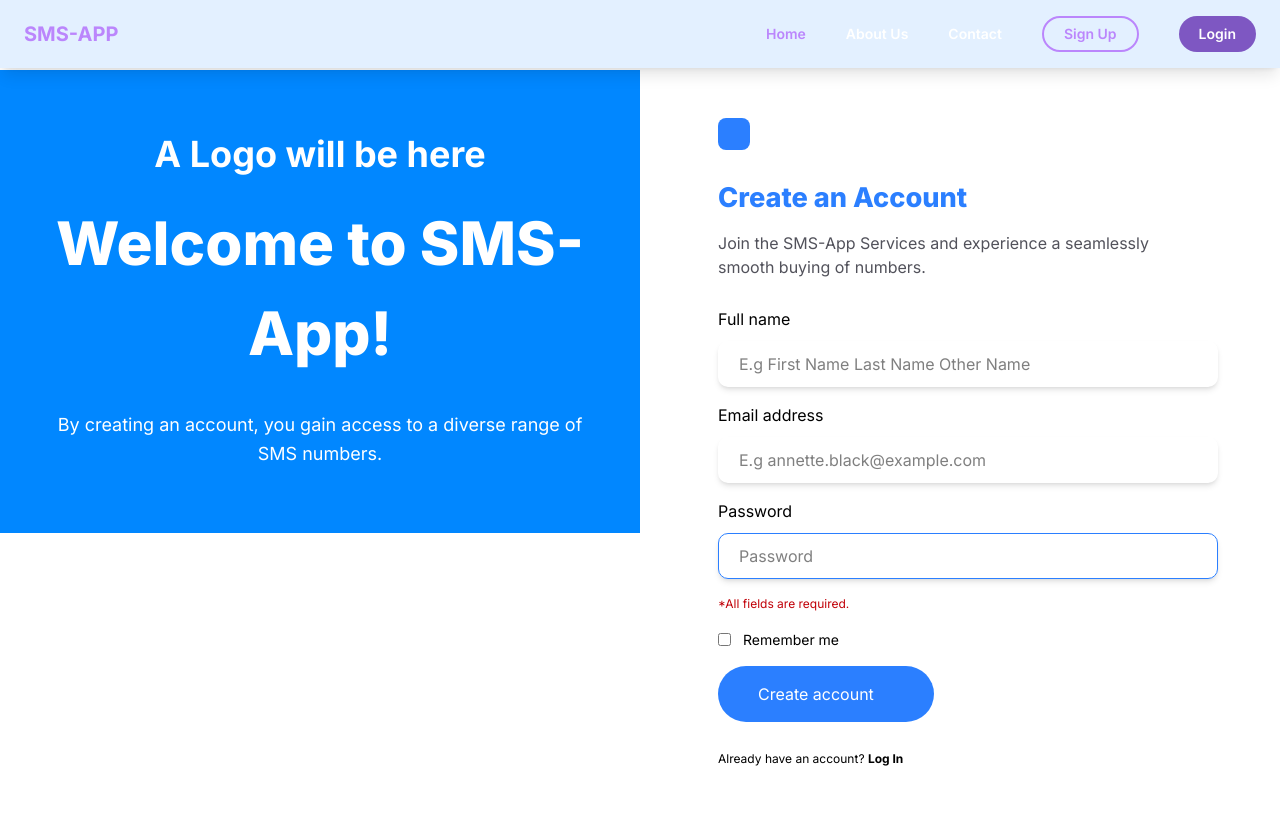
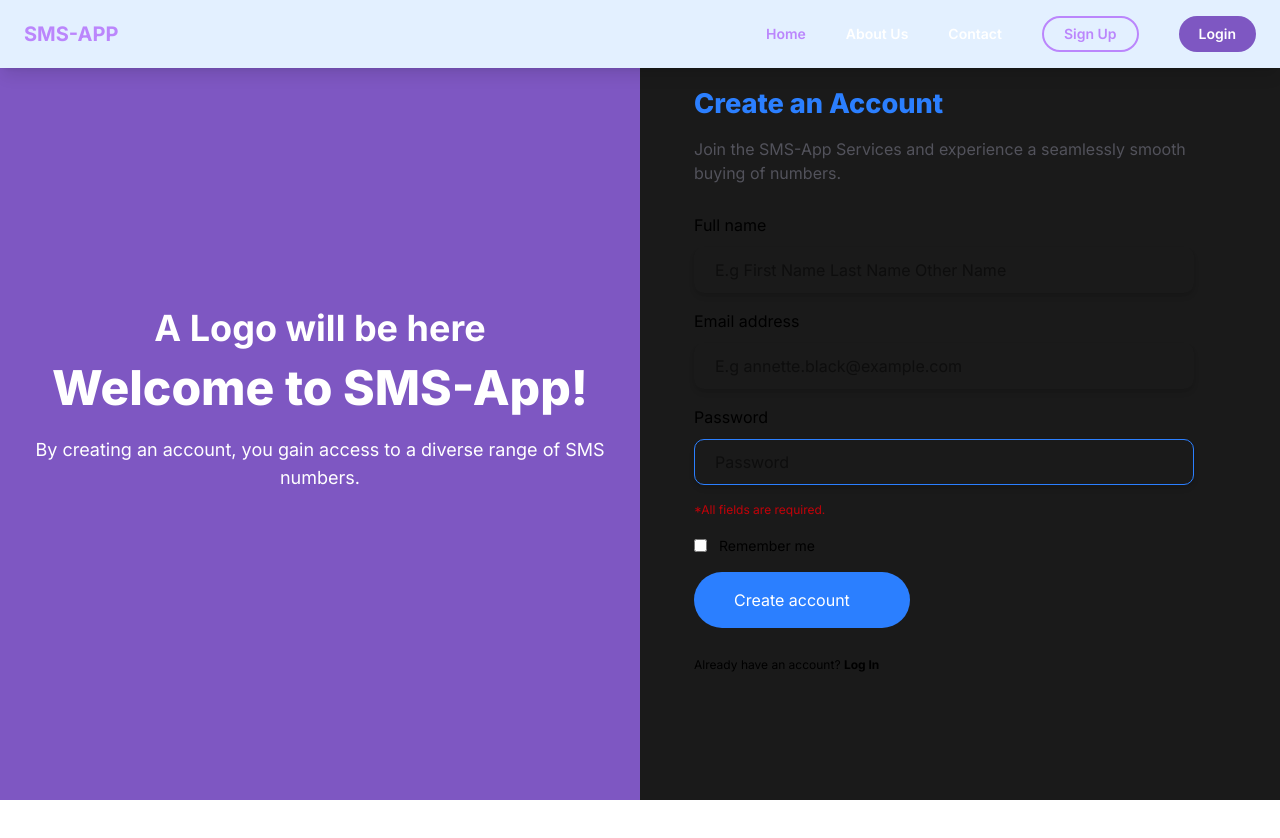
Before and after one commit to Folayimi/sms-app, a Next.js app: page /signup in a window 1280 px wide. Shown: the top 838 px of the page. After the commit the page ends 800 px from the top, so only its background shows below. Built offline with nearby package versions, Linux system fonts and the light colour scheme; some icons are missing.

Commit message:
modified:   src/components/SignIn.tsx 	modified:   src/components/SignUp.tsx

```diff
--- a/src/components/SignIn.tsx
+++ b/src/components/SignIn.tsx
@@ -7,23 +7,22 @@ const SignIn = () => {
   const [forgot, setForgot] = useState(false);
 
   return (
-    <div className="mt-[70px] w-full" style={{ minHeight: "calc(100vh - 70px)" }}>
-      <div className="flex flex-col md:flex-row h-full">
+    <div className="w-full h-screen flex flex-col md:flex-row" style={{ backgroundColor: "#1A1A1A" }}>
       {/* Info Panel */}
-        <div className="w-full md:w-1/2 h-full bg-[#0187FF] flex flex-col items-center justify-center py-16 px-12 text-white">
-          <div className="max-w-[650px] text-center space-y-6">
+      <div className="w-full md:w-1/2 h-full bg-[#7E57C2] flex flex-col items-center justify-center py-8 px-6 text-white">
+        <div className="text-center space-y-4">
           <h1 className="text-3xl md:text-4xl font-bold">A Logo will be here</h1>
-            <h2 className="text-[40px] md:text-[60px] font-extrabold">
+          <h2 className="text-4xl md:text-5xl font-extrabold">
             Welcome back to SMS-App
           </h2>
-            <p className="text-lg font-normal leading-relaxed">
+          <p className="text-lg">
             We're thrilled to have you back with SMS-App!
           </p>
         </div>
       </div>
 
       {/* Form Panel */}
-        <div className="w-full md:w-1/2 h-full flex flex-col items-center justify-center bg-white p-12 overflow-y-auto">
+      <div className="w-full md:w-1/2 h-full flex items-center justify-center p-6">
         {loginType === "user" && !forgot && (
           <UserSignin setLoginType={setLoginType} setForgot={setForgot} />
         )}
@@ -32,7 +31,6 @@ const SignIn = () => {
         )}
       </div>
     </div>
-    </div>
   );
 };
 
--- a/src/components/SignUp.tsx
+++ b/src/components/SignUp.tsx
@@ -5,25 +5,23 @@ const SignUp = () => {
   const [accountType, setAccountType] = useState("user");
 
   return (
-    <div className="mt-[70px] w-full" style={{ minHeight: "calc(100vh - 70px)" }}>
-      <div className="flex flex-col md:flex-row h-full">
+    <div className="w-full h-screen flex flex-col md:flex-row" style={{ backgroundColor: "#1A1A1A" }}>
       {/* Info Panel */}
-        <div className="w-full md:w-1/2 h-full bg-[#0187FF] flex flex-col items-center justify-center py-16 px-12 text-white">
-          <div className="max-w-[650px] text-center space-y-6">
+      <div className="w-full md:w-1/2 h-full bg-[#7E57C2] flex flex-col items-center justify-center py-8 px-6 text-white">
+        <div className="text-center space-y-4">
           <h1 className="text-3xl md:text-4xl font-bold">A Logo will be here</h1>
-            <h2 className="text-[40px] md:text-[60px] font-extrabold">
+          <h2 className="text-4xl md:text-5xl font-extrabold">
             Welcome to SMS-App!
           </h2>
-            <p className="text-lg font-normal pt-2 leading-relaxed">
+          <p className="text-lg pt-2">
             By creating an account, you gain access to a diverse range of SMS numbers.
           </p>
         </div>
       </div>
 
       {/* Form Panel */}
-        <div className="w-full md:w-1/2 h-full flex flex-col items-center justify-center bg-white p-12 overflow-y-auto">
+      <div className="w-full md:w-1/2 h-full flex items-center justify-center p-6">
         {accountType === "user" && <UserAccount setAccountType={setAccountType} />}
-        </div>
       </div>
     </div>
   );
```
Lines whose indentation alone changed are shown as unchanged.
